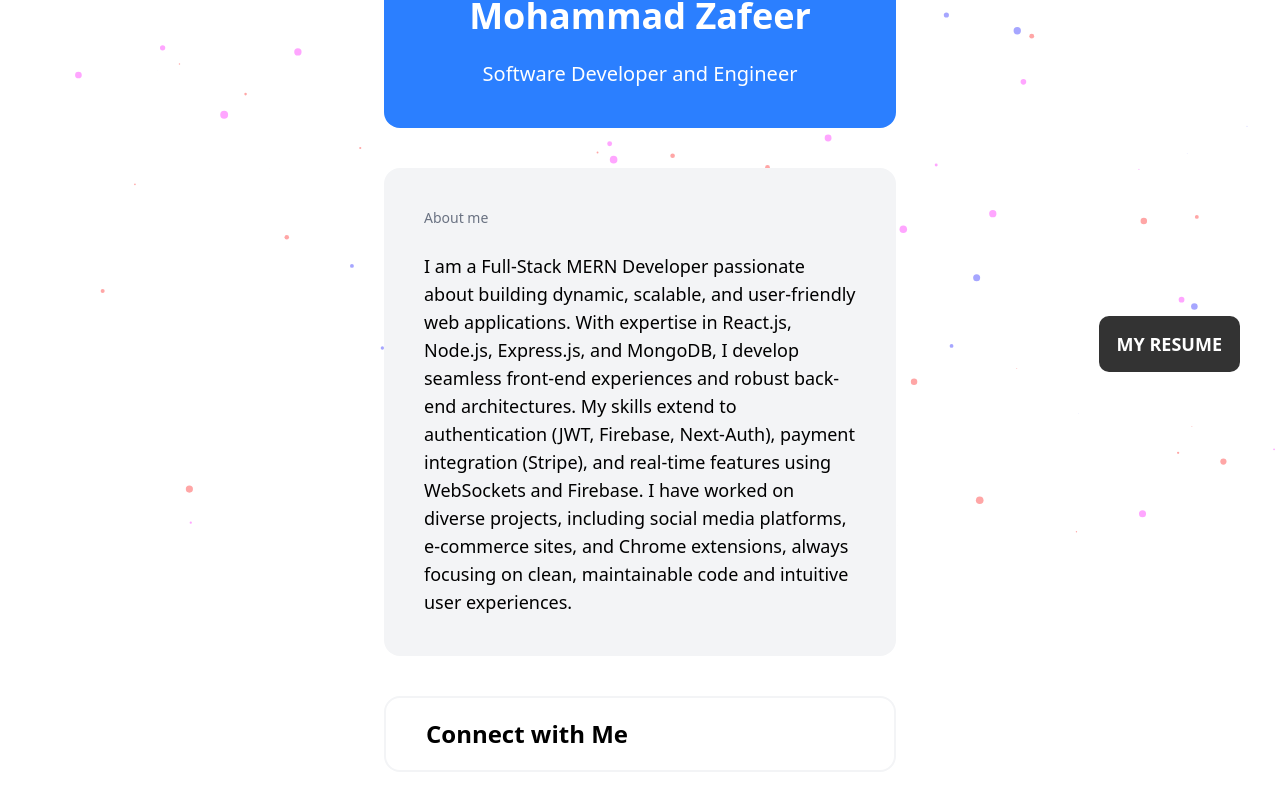
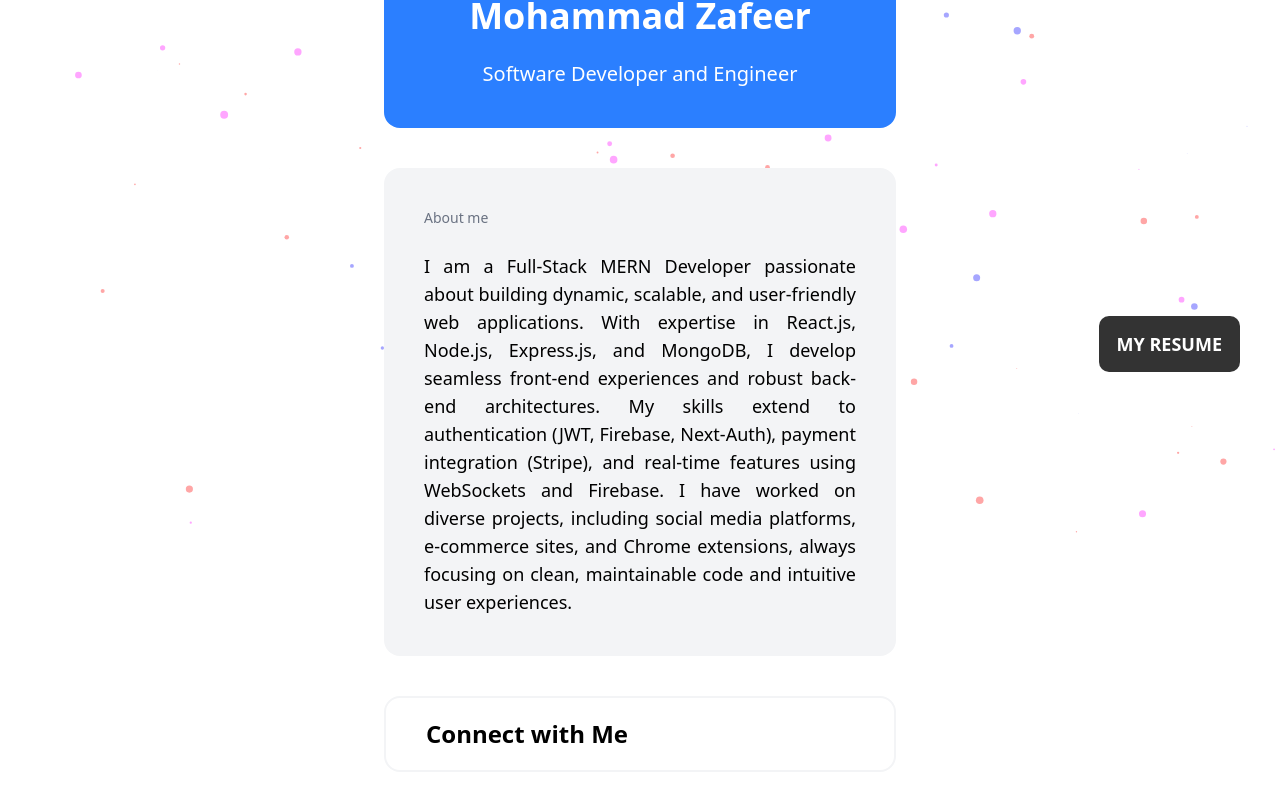
Before and after one commit to mohdzafeer/new-portfolio, a React (Vite) app: page / in a window 1280 px wide. Shown: the part 388-1200 px from the top of the page. Built offline with nearby package versions, Linux system fonts and the light colour scheme.

Commit message:
text justify added to about me

```diff
--- a/src/App.jsx
+++ b/src/App.jsx
@@ -87,7 +87,7 @@ function App() {
 
             className='w-full bg-gray-100 rounded-2xl py-10 px-10  gap-6 flex flex-col justify-center items-start lg:mb-10 mb-5 '>
             <p className='lg:text-sm md:text-sm text-xs text-gray-500 font-medium'>About me</p>
-            <p className='font-medium lg:text-lg text-sm font-sans'>I am a Full-Stack MERN Developer passionate about building dynamic, scalable, and user-friendly web applications. With expertise in React.js, Node.js, Express.js, and MongoDB, I develop seamless front-end experiences and robust back-end architectures. My skills extend to authentication (JWT, Firebase, Next-Auth), payment integration (Stripe), and real-time features using WebSockets and Firebase. I have worked on diverse projects, including social media platforms, e-commerce sites, and Chrome extensions, always focusing on clean, maintainable code and intuitive user experiences.</p>
+            <p className='font-medium lg:text-lg text-sm font-sans text-justify'>I am a Full-Stack MERN Developer passionate about building dynamic, scalable, and user-friendly web applications. With expertise in React.js, Node.js, Express.js, and MongoDB, I develop seamless front-end experiences and robust back-end architectures. My skills extend to authentication (JWT, Firebase, Next-Auth), payment integration (Stripe), and real-time features using WebSockets and Firebase. I have worked on diverse projects, including social media platforms, e-commerce sites, and Chrome extensions, always focusing on clean, maintainable code and intuitive user experiences.</p>
           </motion.div>
 
           <div className='w-full bg-white rounded-2xl lg:py-5 lg:px-10 px-5 py-3  gap-6 flex  justify-start  lg:mb-10 mb-5 border-gray-100 border-2'>
```
